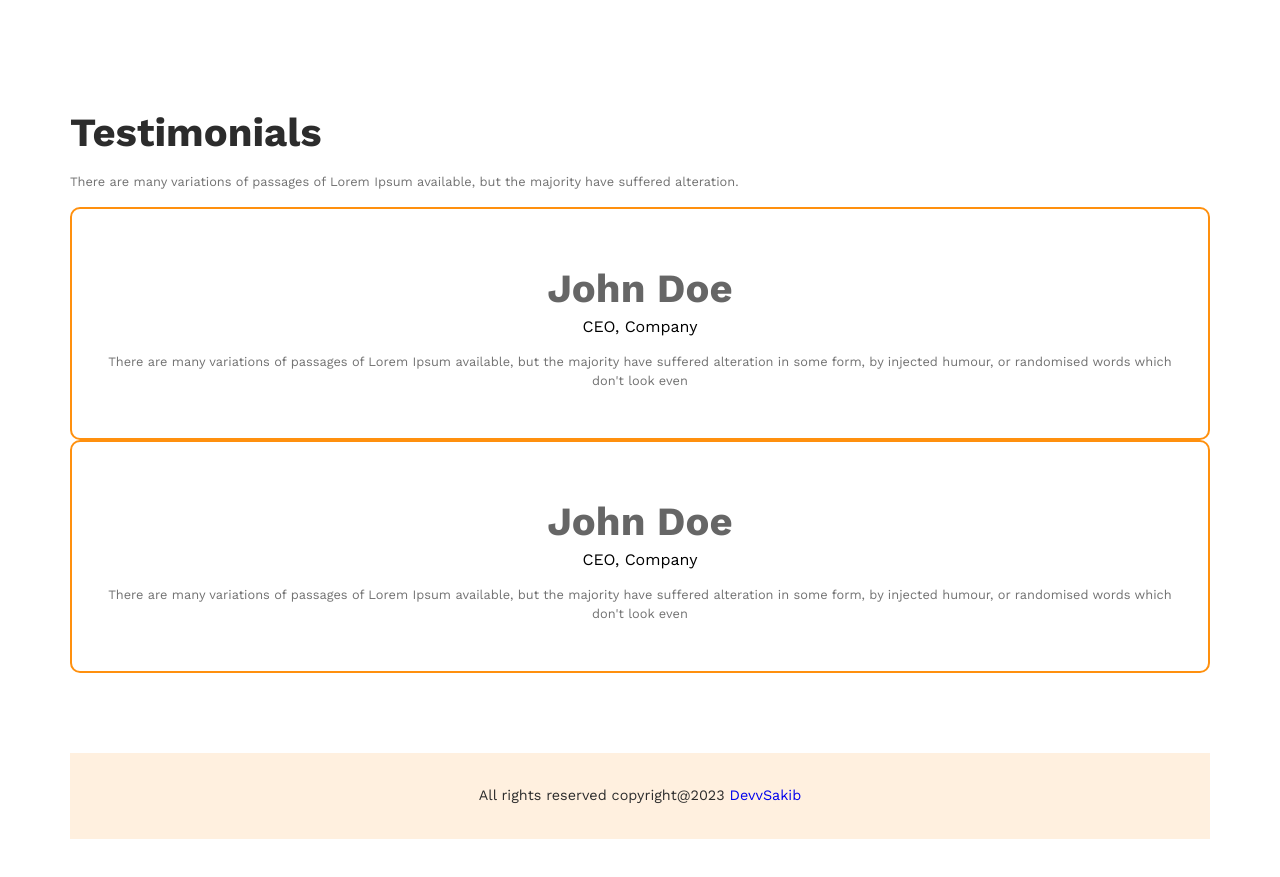
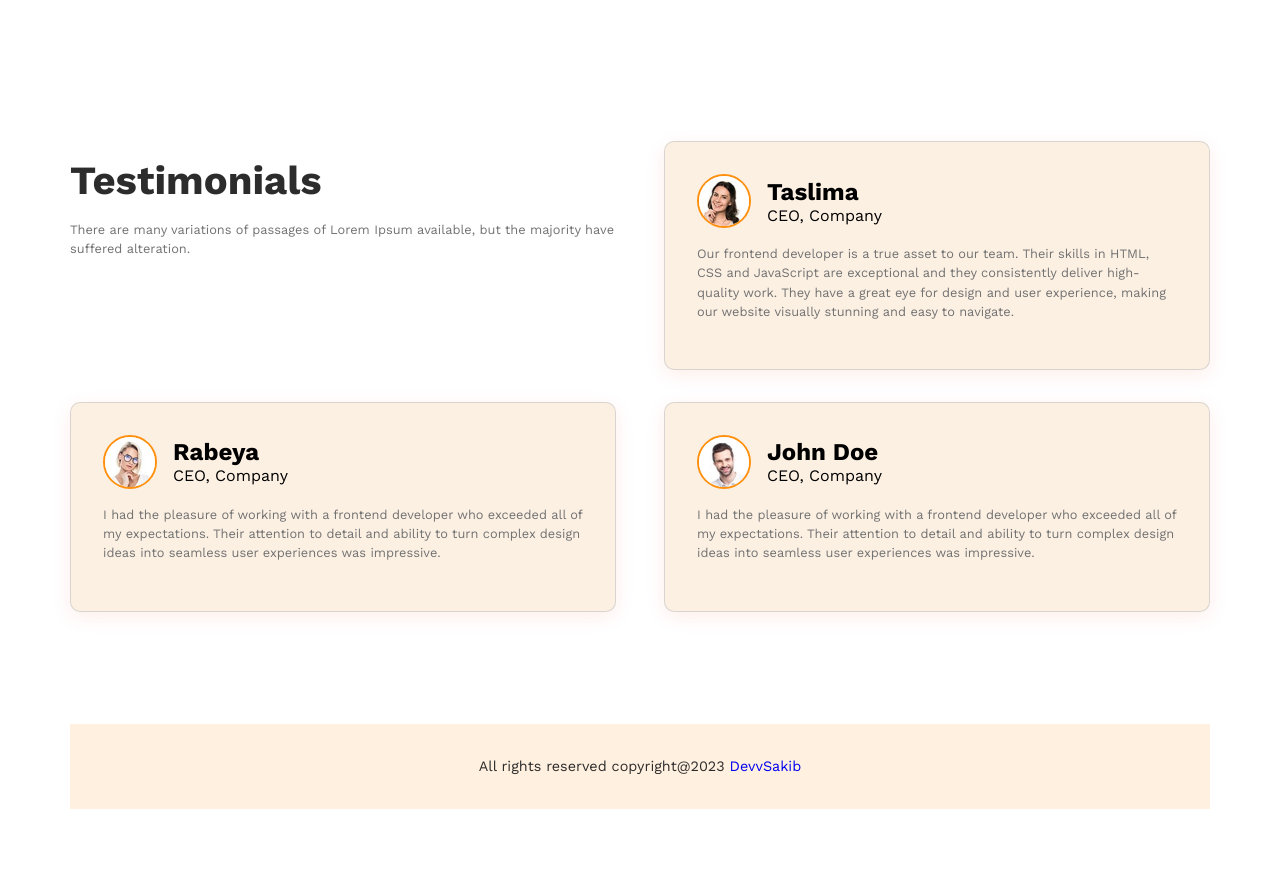
Before and after one commit to devvsakib/pHero-assignment2, a plain HTML site: page index.html in a window 1280 px wide. Shown: the part 3557-4434 px from the top of the page. Drawn offline with nearby package versions, Linux system fonts and the light colour scheme.

Commit message:
testimonial  done

```diff
--- a/index.html
+++ b/index.html
@@ -185,32 +185,42 @@
                     alteration.
                 </p>
             </div>
-            <div class="testimonial-cards">
-                <div class="card">
-                    <div class="card-image">
-                        <img src="assets/images/testimonial1.png" alt="">
+            <div class="testimonial-card">
+                <div class="card-author">
+                    <img src="assets/images/t3.jpg" alt="">
+                    <div>
+                        <h2>Taslima</h2>
+                        <p>CEO, Company</p>
+                    </div>
                 </div>
                 <div class="card-content">
-                        <h2>John Doe</h2>
-                        <p>CEO, Company</p>
-                        <p class="description">There are many variations of passages of Lorem Ipsum available, but the
-                            majority have
-                            suffered
-                            alteration in some form, by injected humour, or randomised words which don't look even
+                    <p class="description">Our frontend developer is a true asset to our team. Their skills in HTML, CSS and JavaScript are exceptional and they consistently deliver high-quality work. They have a great eye for design and user experience, making our website visually stunning and easy to navigate.
                     </p>
                 </div>
             </div>
-                <div class="card">
-                    <div class="card-image">
-                        <img src="assets/images/testimonial1.png" alt="">
+            <div class="testimonial-card">
+                <div class="card-author">
+                    <img src="assets/images/t2.jpg" alt="">
+                    <div>
+                        <h2>Rabeya</h2>
+                        <p>CEO, Company</p>
+                    </div>
                 </div>
                 <div class="card-content">
+                    <p class="description">I had the pleasure of working with a frontend developer who exceeded all of my expectations. Their attention to detail and ability to turn complex design ideas into seamless user experiences was impressive.
+                    </p>
+                </div>
+            </div>
+            <div class="testimonial-card">
+                <div class="card-author">
+                    <img src="assets/images/t1.jpg" alt="">
+                    <div>
                         <h2>John Doe</h2>
                         <p>CEO, Company</p>
-                        <p class="description">There are many variations of passages of Lorem Ipsum available, but the
-                            majority have
-                            suffered
-                            alteration in some form, by injected humour, or randomised words which don't look even
+                    </div>
+                </div>
+                <div class="card-content">
+                    <p class="description">I had the pleasure of working with a frontend developer who exceeded all of my expectations. Their attention to detail and ability to turn complex design ideas into seamless user experiences was impressive.
                     </p>
                 </div>
             </div>
--- a/styles/style.css
+++ b/styles/style.css
@@ -168,36 +168,41 @@ header {
     gap: 0 3rem;
 }
 
-.feature-point-section>div {
-}
+.feature-point-section>div {}
 
 .feat-title {
     border-left: .4rem solid var(--primary-color);
     padding-left: 1rem;
 }
-.feat-points{
+
+.feat-points {
     display: flex;
     flex-direction: column;
     gap: 1.4rem 0;
 }
+
 .point {
     box-shadow: 0px 4px 30px rgba(0, 0, 0, 0.06);
     padding: 1.5rem;
     border-radius: 10px;
 }
-.point > h3{
+
+.point>h3 {
     font-weight: 600;
     color: #2c2c2c;
     margin: 1rem 0;
 }
-.point-left{
+
+.point-left {
     width: 45%;
 }
-.point-right{
+
+.point-right {
     width: 45%;
     text-align: right;
 }
-.expreience{
+
+.expreience {
     width: max-content;
     position: relative;
     padding: 2rem 3rem;
@@ -208,74 +213,114 @@ header {
     top: -50px;
     left: -50px;
 }
-.expreience h2{
+
+.expreience h2 {
     font-size: 2.5rem;
     font-weight: 700;
     color: #fff;
     margin-bottom: .3rem;
 }
+
 /* Feature Point CSS End */
 
 /* Fact CSS Start */
-.fact-cards{
+.fact-cards {
     display: grid;
     grid-template-columns: repeat(4, 1fr);
-    justify-items:center;
+    justify-items: center;
     margin: 5rem 0;
 }
-.card{
+
+.card {
     text-align: center;
     padding: 2rem;
     border-radius: 10px;
     border: 2px solid var(--primary-color);
 }
-.card h2{
+
+.card h2 {
     font-size: 2.5rem;
     font-weight: 700;
     color: #666666;
     margin: .3rem;
     cursor: pointer;
 }
-.card:hover{
+
+.card:hover {
     border-color: transparent;
     transition: transform 150ms linear;
     box-shadow: 0 0 10px var(--primary-color);
     transform: scale3d(1.05, 1.05, 1.05);
 }
+
 /* Fact CSS End */
 
 /* Sponsor CSS Start */
-.sponsor-section{
+.sponsor-section {
     padding: 2rem 0;
     margin: 5rem 0;
     gap: 0 3rem;
 }
-.sponsor-details{
+
+.sponsor-details {
     width: 50%;
     margin: 5rem auto;
     text-align: center;
 }
-.sponsor-logos{
+
+.sponsor-logos {
     display: grid;
     grid-template-columns: repeat(5, 1fr);
 }
+
 /* Sponsor CSS End */
 
-/* Footer CSS Start */
-/* Footer CSS End */
+/* Testimonial CSS Start */
+.testimonial-section {
+    display: grid;
+    grid-template-columns: repeat(2, 1fr);
+    padding: 2rem 0;
+    margin: 5rem 0;
+    gap: 2rem 3rem;
+}
+
+.testimonial-card {
+    padding: 2rem;
+    background-color: #f8dfc275;
+    backdrop-filter: blur(10px);
+    border-radius: 10px;
+    box-shadow: 0px 5px 20px rgba(228, 62, 11, 0.09);
+    border: 1px solid #c2c2c298;
+}
+
+.card-author {
+    display: flex;
+    align-items: center;
+    gap: 1rem;
+}
+
+.card-author img {
+    border-radius: 50%;
+    width: 50px;
+    border: 2px solid var(--primary-color);
+}
+
+/* Testimonial CSS End */
 
 /* Footer CSS Start */
-footer.container{
+footer.container {
     background: var(--banner-bg);
     padding: 2rem 0;
     margin: 5rem auto;
     gap: 0 3rem;
 }
-.copyright{
+
+.copyright {
     text-align: center;
     color: #2c2c2c;
     font-size: 0.9rem;
     font-weight: 400;
     line-height: 1.5;
 }
+
 /* Footer CSS End */
```
Also changed, not shown: assets/images/t1.jpg (added), assets/images/t2.jpg (added), assets/images/t3.jpg (added). Lines whose indentation alone changed are shown as unchanged.
